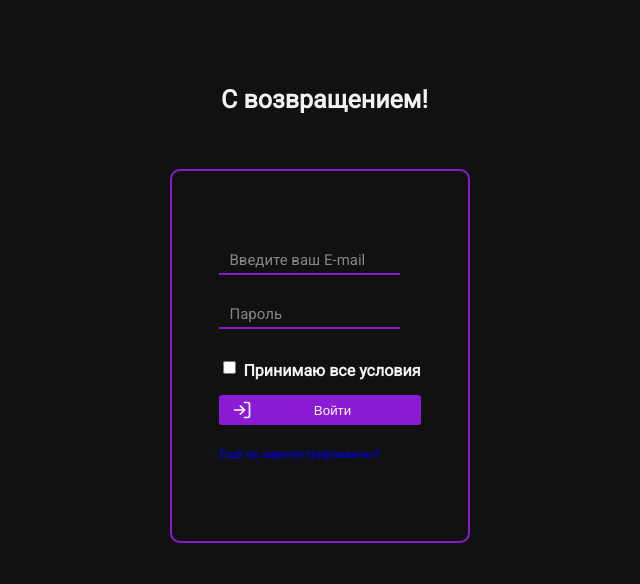
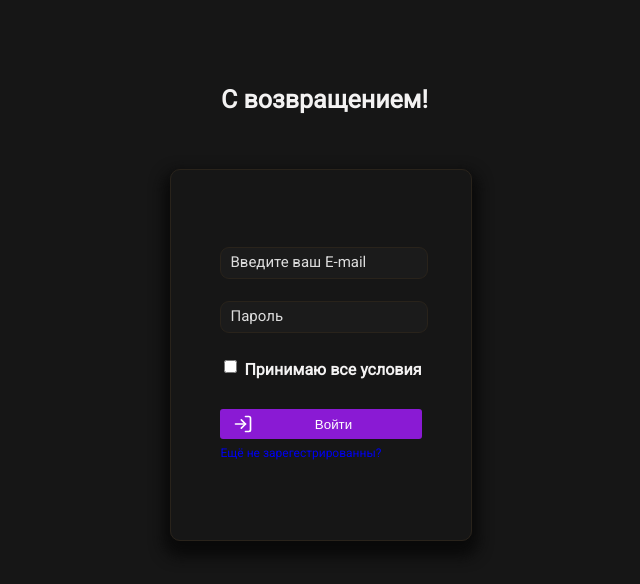
Before and after one commit to Shohin387/flea-market-client, a Next.js app: page /log-in in a window 1280 px wide. Shown: the top 584 px of the page, without its empty margins (320-960 px from the left). Built offline with nearby package versions, Linux system fonts and the light colour scheme.

Commit message:
Изменение в дизайне

```diff
--- a/src/app/global.css
+++ b/src/app/global.css
@@ -12,7 +12,7 @@
 
 
 body {
-	background-color: rgb(17, 17, 17);
+	background-color: rgb(22, 22, 22);
 	color:  rgb(243, 242, 242);
 	font-family: robot;
 	margin: 0;
--- a/src/components/login-page-components/form-auth.tsx
+++ b/src/components/login-page-components/form-auth.tsx
@@ -24,7 +24,7 @@ const CreateProfile: FC = () => {
 
             <button className={styleForm.btnForPublic}  type={'reset'} ><UserPlus size={20} color="white"/> <b>Зарегестрироватся</b> </button>
 
-            <a style={{textDecoration: "none", fontSize: "12px", marginTop: "10px"}} href="/login">Уже зарегестрированны?</a>
+            <a style={{textDecoration: "none", fontSize: "12px", marginTop: "10px"}} href="/log-in">Уже зарегестрированны?</a>
         </form>
 
         </section>
--- a/src/components/login-page-components/form-login.tsx
+++ b/src/components/login-page-components/form-login.tsx
@@ -29,7 +29,7 @@ const LogInProfile: FC = () => {
              <b><input type="checkbox" style={{width: "17px;", height: "17px"}} name="" id="" /> Принимаю все условия</b><br />
             <button className={styleForm.btnForPublic} type={!err ? "submit" : "reset"}><LogInIcon size={20} color="white"/> Войти</button>
 
-            <a style={{textDecoration: "none", fontSize: "12px", marginTop: "10px"}} href="/auth">Ещё не зарегестрированны?</a>
+            <a style={{textDecoration: "none", fontSize: "12px", marginTop: "10px"}} href="/regestration">Ещё не зарегестрированны?</a>
         </form>
 
         </section>
--- a/src/components/product-page-components/block-for-pay.tsx
+++ b/src/components/product-page-components/block-for-pay.tsx
@@ -19,7 +19,7 @@ const BlockForPay: FC<{data: TypeAllData}> = ({data}) => {
                 <div className={styleProduct.salesManInfo}>
                     <Avatar radius={50} size={100} urlAvatar={data?.profilePhoto} userName={data?.name}/>
 
-                    <h2><Link style={{textDecoration: "none"}} href={"/user/" + data?.userId}>{data?.name}</Link></h2>
+                    <h2><Link style={{textDecoration: "none",color: 'white'}} href={"/user/" + data?.userId}>{data?.name}</Link></h2>
                     <PlusSquare cursor={"pointer"} size={30} color="var(--purple-color-elem)"/>
                 </div>
 
--- a/src/styles/add-product.module.css
+++ b/src/styles/add-product.module.css
@@ -3,7 +3,7 @@
     border:none;
     outline: none;
     margin-bottom: 20px;
-    background-color: rgb(20, 20, 20);
+    background-color: rgb(15, 15, 15);
     color: white;
 }
 
@@ -64,7 +64,7 @@
     height: 120px;
     position: relative;
     width: 207px;
-    background-color: rgb(22, 22, 22);
+    background-color: rgb(14, 14, 14);
     left: 120%;
     overflow: hidden;
     bottom:  240%;
--- a/src/styles/card.module.css
+++ b/src/styles/card.module.css
@@ -17,7 +17,7 @@
 
 .card {
     padding-bottom: 10px;
-    background-color: rgb(27, 27, 27);
+    background-color: rgb(29, 29, 29);
     box-shadow: 0px 10px 10px 3px rgb(15, 15, 15);
     margin-left: 5%;
     border-radius: 10px;
--- a/src/styles/form-style.module.css
+++ b/src/styles/form-style.module.css
@@ -9,9 +9,10 @@
 
 .addProduct {
     display: grid;
+    overflow: hidden;
     justify-content: center;
     grid-auto-columns: 300px;
-
+    width: 100vw;
 }
 
 .addProduct h1 {
@@ -22,26 +23,30 @@
 }
 
 .formAddProduct {
+    width: 100%;
     margin-top: 30%;
+    margin-bottom: 40px;
     height: 370px;
-    border: var(--purple-color-elem) 2px solid;
+    border: 1.4px solid rgb(41, 35, 27);
     border-radius:10px;
     display: grid;
     grid-auto-rows: 27px;
     align-content: center;
     justify-content: center;
-
+    box-shadow: 0px 9px 14px 7px rgb(10, 10, 10);
 }
 
 
 .InputDiscription {
-    background-color: rgba(255, 255, 255, 0);
+    background-color: rgb(27, 27, 27);
     border: none;
-    border-bottom: var(--purple-color-elem) 2px solid;
     outline: none;
-    height: 23px;
+    width: 100%;
+    height: 28px;
     z-index: 2;
-    color: black;
+    color: rgb(247, 247, 247);
+    border: 1.4px solid rgb(41, 35, 27);
+    border-radius: 9px;
 }
 
 
@@ -53,7 +58,7 @@
     justify-content: center;
     align-items: center;
     gap: 5px;
-    margin-top: -15px;
+    margin-top: 0px;
     border-radius: 3px;
     color: white;
     height: 30px;
@@ -65,9 +70,9 @@
 
 
 .placeholder {
-    color: rgb(134, 134, 134);
+    color: rgb(221, 221, 221);
     position: absolute;
-    margin-top: 3px;
+    margin-top: 6px;
     font-size: 15px;
     z-index: 2;
     transition: all .2s ease;
@@ -76,9 +81,9 @@
 }
 
 .placeholderActive {
-    color: rgb(25, 25, 26);
+    color: rgb(248, 248, 248);
     position: absolute;
-    margin-top: -14px;
+    margin-top: -16px;
     font-size: 14px;
 
     transition: all .2s ease;
--- a/src/styles/header.module.css
+++ b/src/styles/header.module.css
@@ -43,7 +43,7 @@
 }
 
 .headerInput {
-    background-color: rgb(20, 20, 20);
+    background-color: rgb(32, 32, 32);
     height: 28px;
     border: none;
     border-radius: 6px;
--- a/src/styles/product-page-style.module.css
+++ b/src/styles/product-page-style.module.css
@@ -70,6 +70,7 @@
     margin-bottom: 30px;
     align-items: center;
     gap: 20px;
+    color: white
 }
 
 
```
